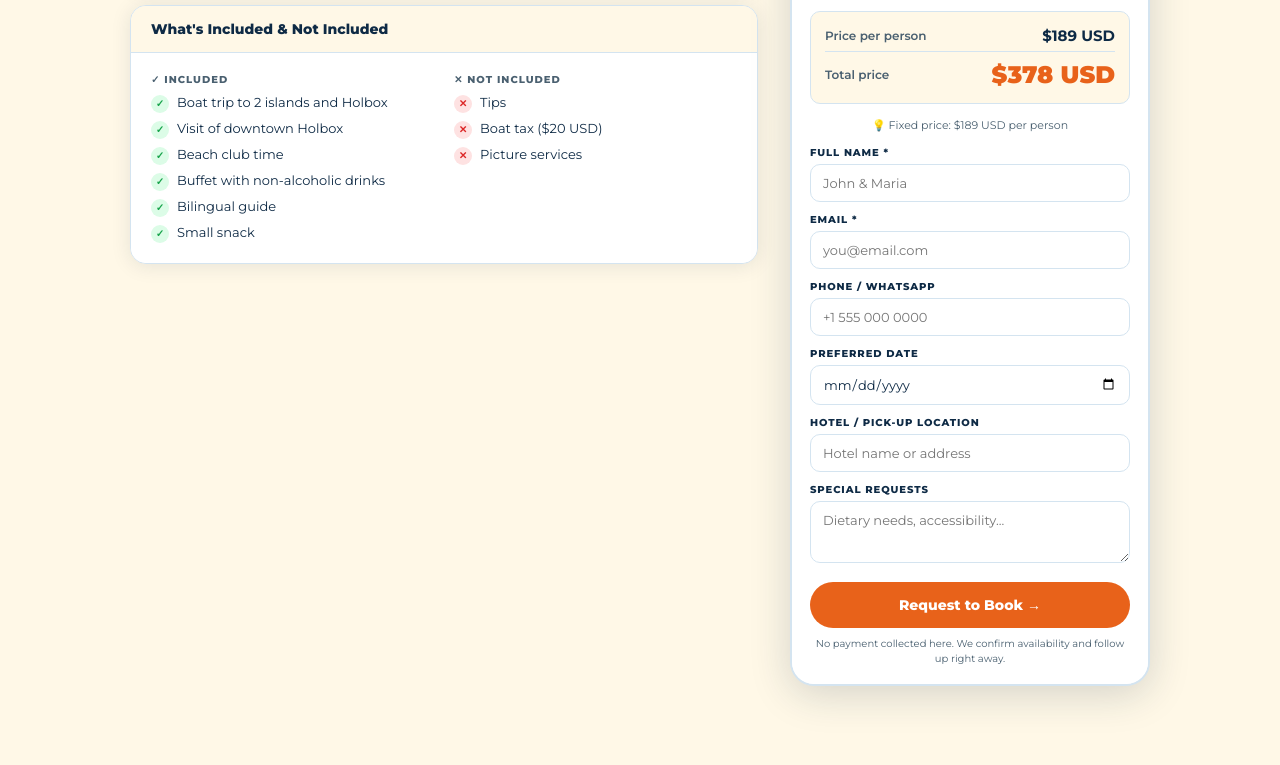
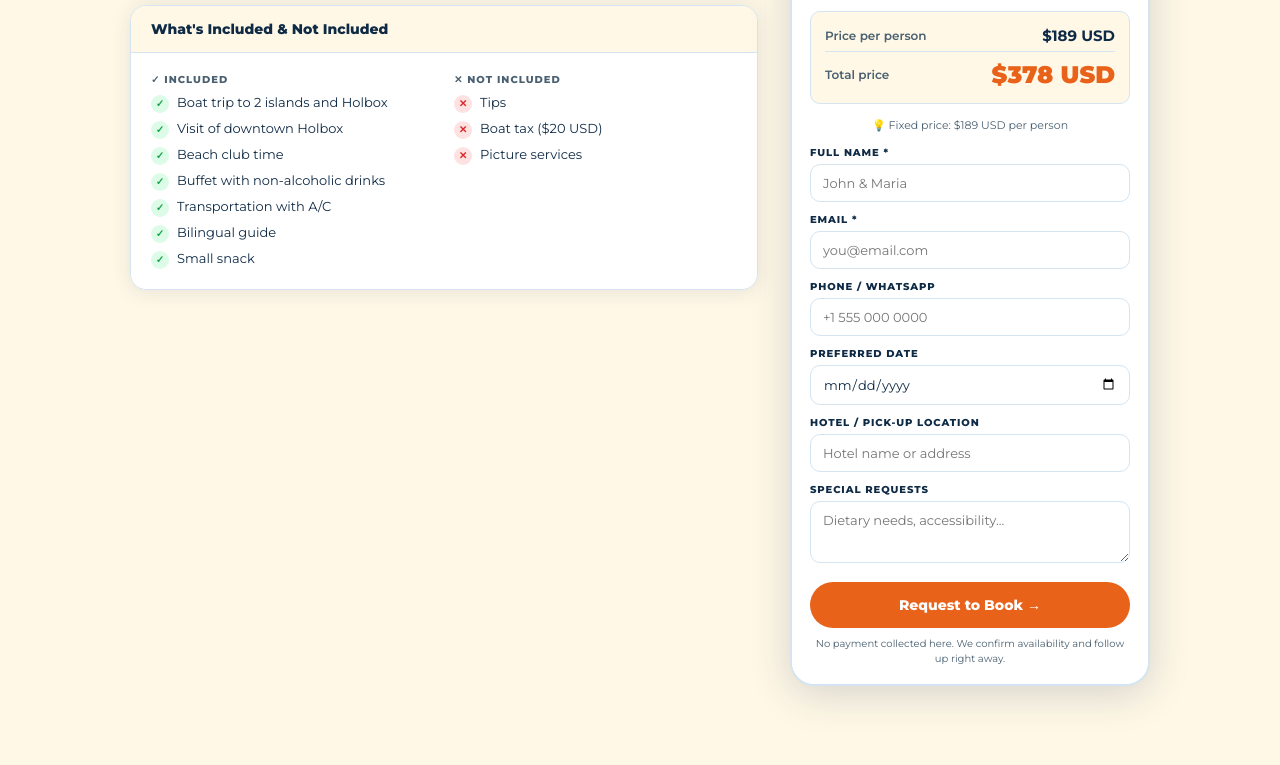
Before and after one commit to MichaelDViau/beyondthereef, a plain HTML site: page tour-shared-holbox.html in a window 1280 px wide. Shown: the part 975-1740 px from the top of the page. Drawn offline with Linux system fonts and the light colour scheme.

Commit message:
Add transportation with A/C to Holbox shared included list

```diff
--- a/tour-shared-holbox.html
+++ b/tour-shared-holbox.html
@@ -436,7 +436,7 @@ footer{background:var(--navy);padding:52px 20px 28px;color:rgba(255,255,255,.52)
       <div class="cb-h">What's Included &amp; Not Included</div>
       <div class="cb-b">
         <div class="ic-grid">
-          <div><p class="ic-sub">✓ Included</p><ul class="ic-list"><li class="ic-item ic-y"><span class="ic-dot">✓</span><span>Boat trip to 2 islands and Holbox</span></li><li class="ic-item ic-y"><span class="ic-dot">✓</span><span>Visit of downtown Holbox</span></li><li class="ic-item ic-y"><span class="ic-dot">✓</span><span>Beach club time</span></li><li class="ic-item ic-y"><span class="ic-dot">✓</span><span>Buffet with non-alcoholic drinks</span></li><li class="ic-item ic-y"><span class="ic-dot">✓</span><span>Bilingual guide</span></li><li class="ic-item ic-y"><span class="ic-dot">✓</span><span>Small snack</span></li></ul></div>
+          <div><p class="ic-sub">✓ Included</p><ul class="ic-list"><li class="ic-item ic-y"><span class="ic-dot">✓</span><span>Boat trip to 2 islands and Holbox</span></li><li class="ic-item ic-y"><span class="ic-dot">✓</span><span>Visit of downtown Holbox</span></li><li class="ic-item ic-y"><span class="ic-dot">✓</span><span>Beach club time</span></li><li class="ic-item ic-y"><span class="ic-dot">✓</span><span>Buffet with non-alcoholic drinks</span></li><li class="ic-item ic-y"><span class="ic-dot">✓</span><span>Transportation with A/C</span></li><li class="ic-item ic-y"><span class="ic-dot">✓</span><span>Bilingual guide</span></li><li class="ic-item ic-y"><span class="ic-dot">✓</span><span>Small snack</span></li></ul></div>
           <div><p class="ic-sub">✕ Not Included</p><ul class="ic-list"><li class="ic-item ic-n"><span class="ic-dot">✕</span><span>Tips</span></li><li class="ic-item ic-n"><span class="ic-dot">✕</span><span>Boat tax ($20 USD)</span></li><li class="ic-item ic-n"><span class="ic-dot">✕</span><span>Picture services</span></li></ul></div>
         </div>
       </div>
```
